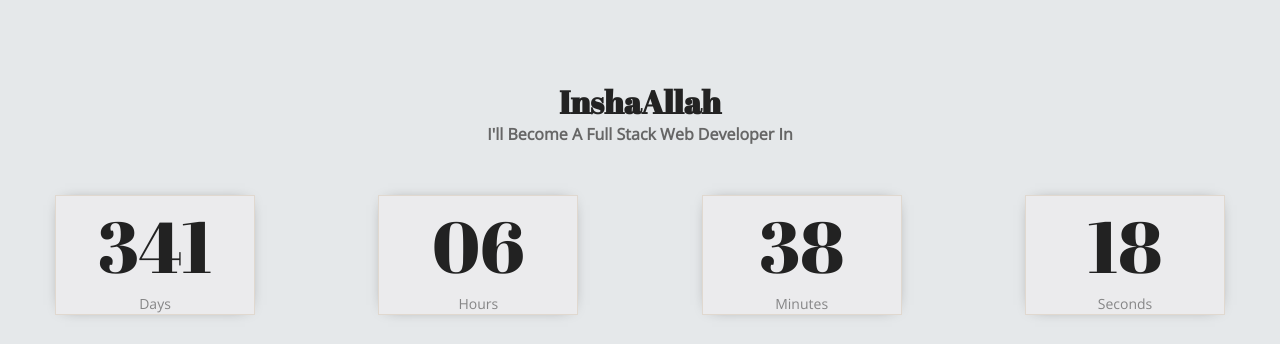
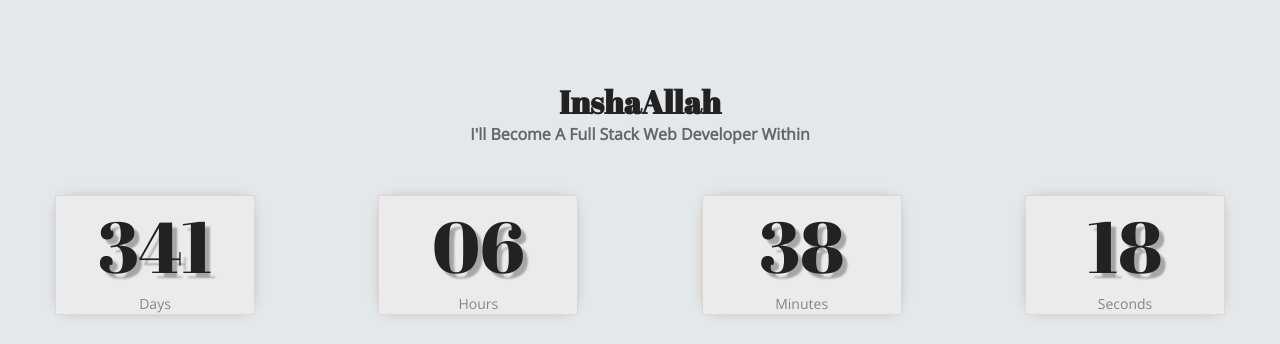
Before and after one commit to binislam2021/Portflo---PSD-to-HTML, a plain HTML site: page index.html in a window 1280 px wide. Shown: the part 1360-1704 px from the top of the page. Drawn offline with Linux system fonts and the light colour scheme; a web font is replaced by a local one.

Commit message:
text-shadow added in time class

```diff
--- a/css/style.css
+++ b/css/style.css
@@ -419,6 +419,7 @@ body{
 
 #wish .time{
     font-size: 72px;
+    text-shadow: 5px 5px 2px rgba(8, 8, 8, 0.3);
 }
 
 #wish .label{
--- a/index.html
+++ b/index.html
@@ -122,7 +122,7 @@
     <div id="wish" class="abril colr-2">
         <div class="container">
             <div class="section-head mb-50">
-                <h3 class="abril fs-32 text-cap text-center colr-2 wow animate__animated animate__fadeInDown">InshaAllah <br> <span class="open-reg fs-16 colr-6">I'll become a full stack web developer in</span></h3>
+                <h3 class="abril fs-32 text-cap text-center colr-2 wow animate__animated animate__fadeInDown">InshaAllah <br> <span class="open-reg fs-16 colr-6">I'll become a full stack web developer within</span></h3>
             </div>
             <div id="countdown" class="animate__animated animate__flip animate__slow animate__delay-1s wow"></div>
         </div>
```
